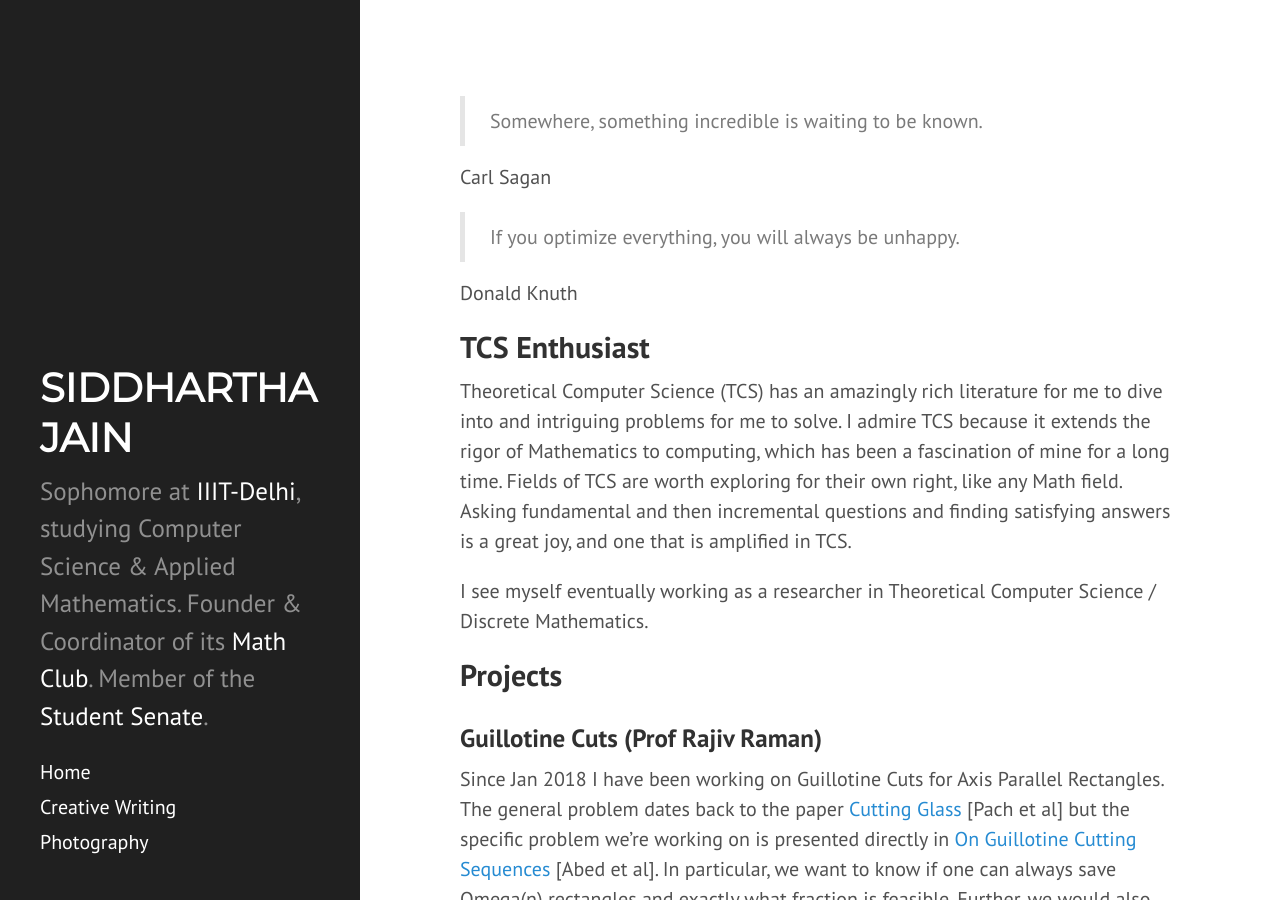
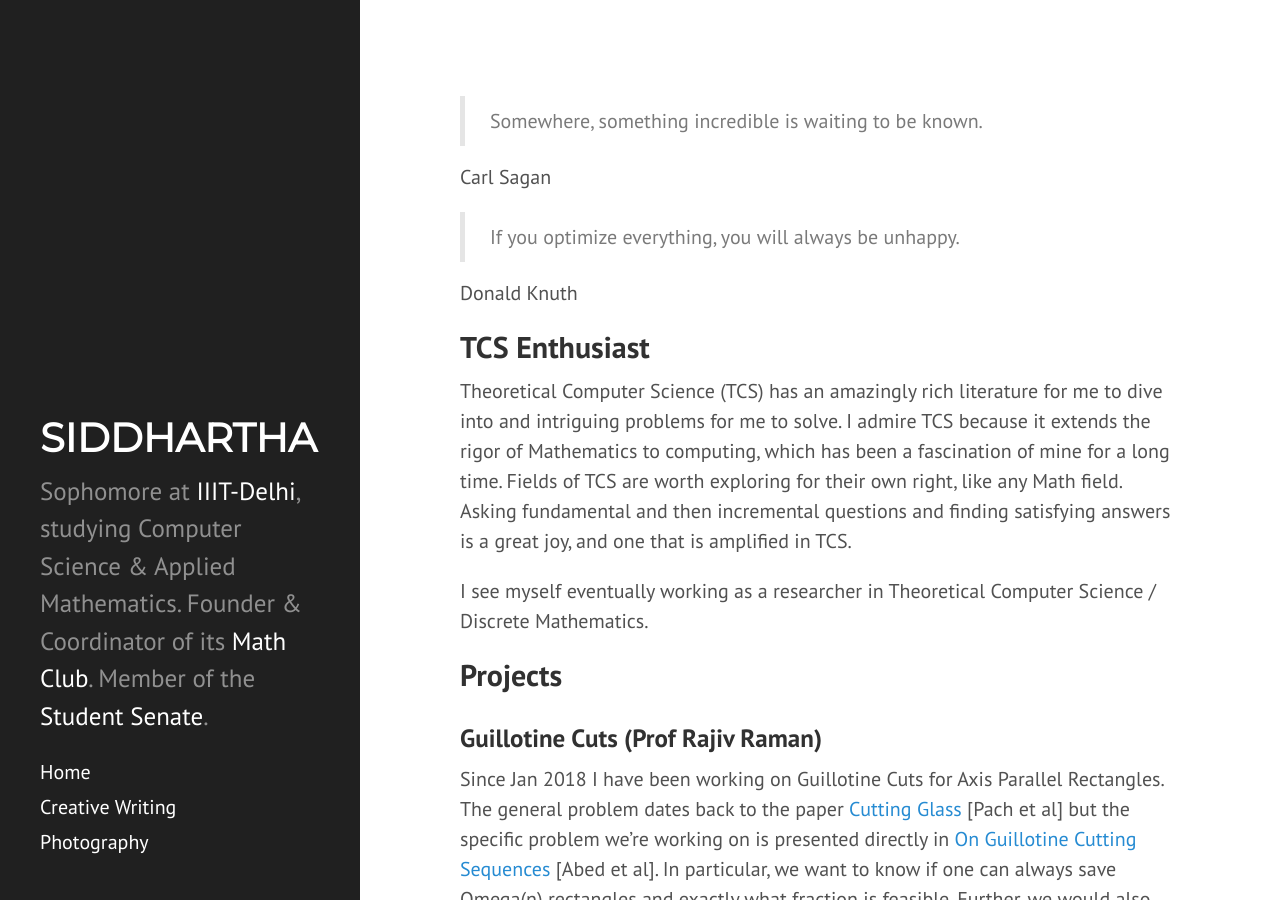
Before and after one commit to siddjai/siddjai.github.io, a Jekyll site: the page built from index.md, in a window 1280 px wide and 900 px high. Built offline with Jekyll 4.4.1, drawn with Linux system fonts in a browser that asks for light colours; nearby versions of some CDN libraries.

Commit message:
Update _config.yml

```diff
--- a/_config.yml
+++ b/_config.yml
@@ -6,7 +6,7 @@ highlighter:      rouge
 permalink:        pretty
 
 # Setup
-title:            SIDDHARTHA JAIN
+title:            SIDDHARTHA
 tagline:          'TCS Enthusiast'
 description:      'Sophomore at <a href="http://iiitd.ac.in/" target="_blank">IIIT-Delhi</a>, studying Computer Science & Applied Mathematics. Founder & Coordinator of its <a href="http://bit.ly/EvaristeClub" target="_blank">Math Club</a>. Member of the <a href="http://studentsenate.iiitd.edu.in/" target="_blank">Student Senate</a>.'
 url:              http://sidjain.me
```
